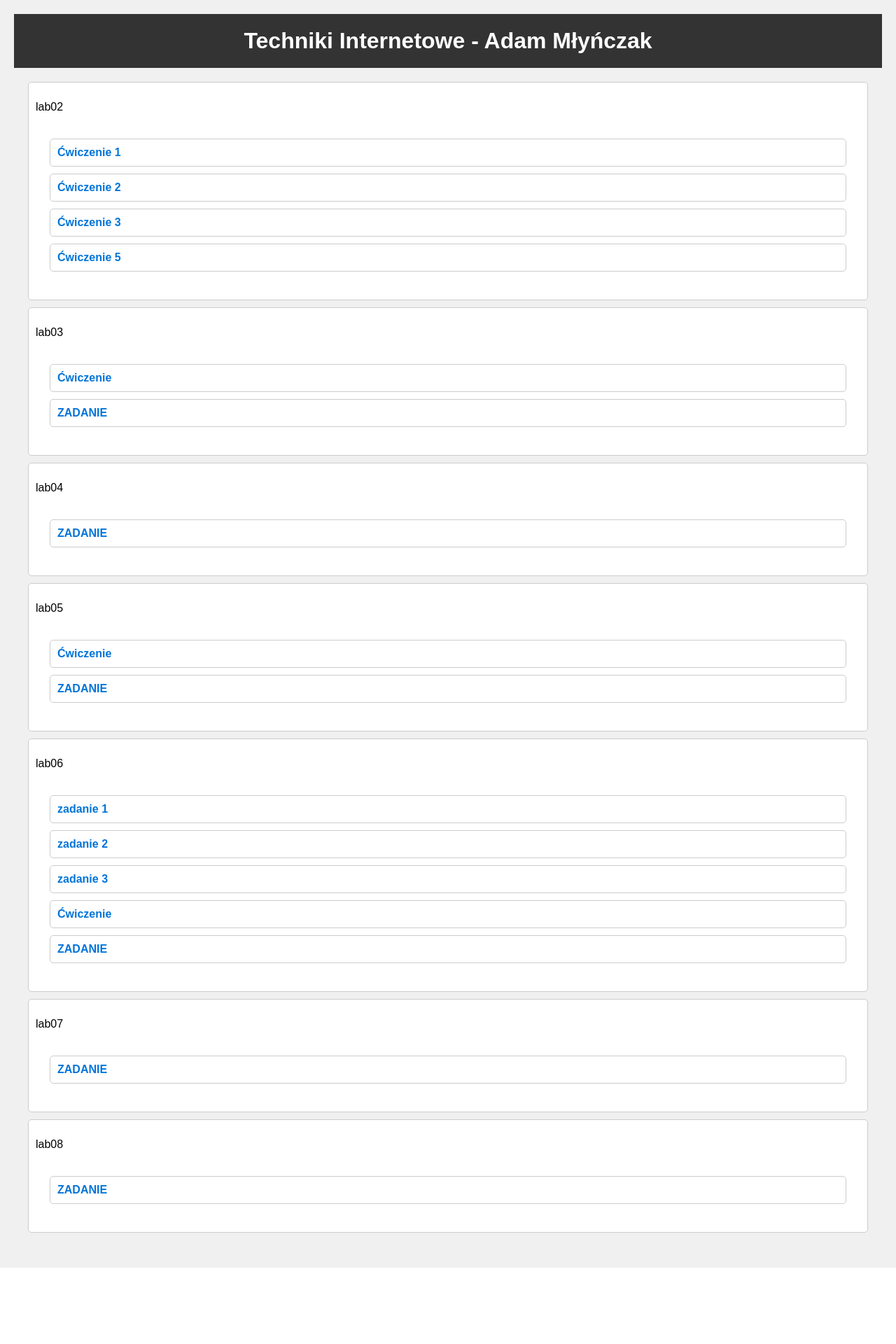
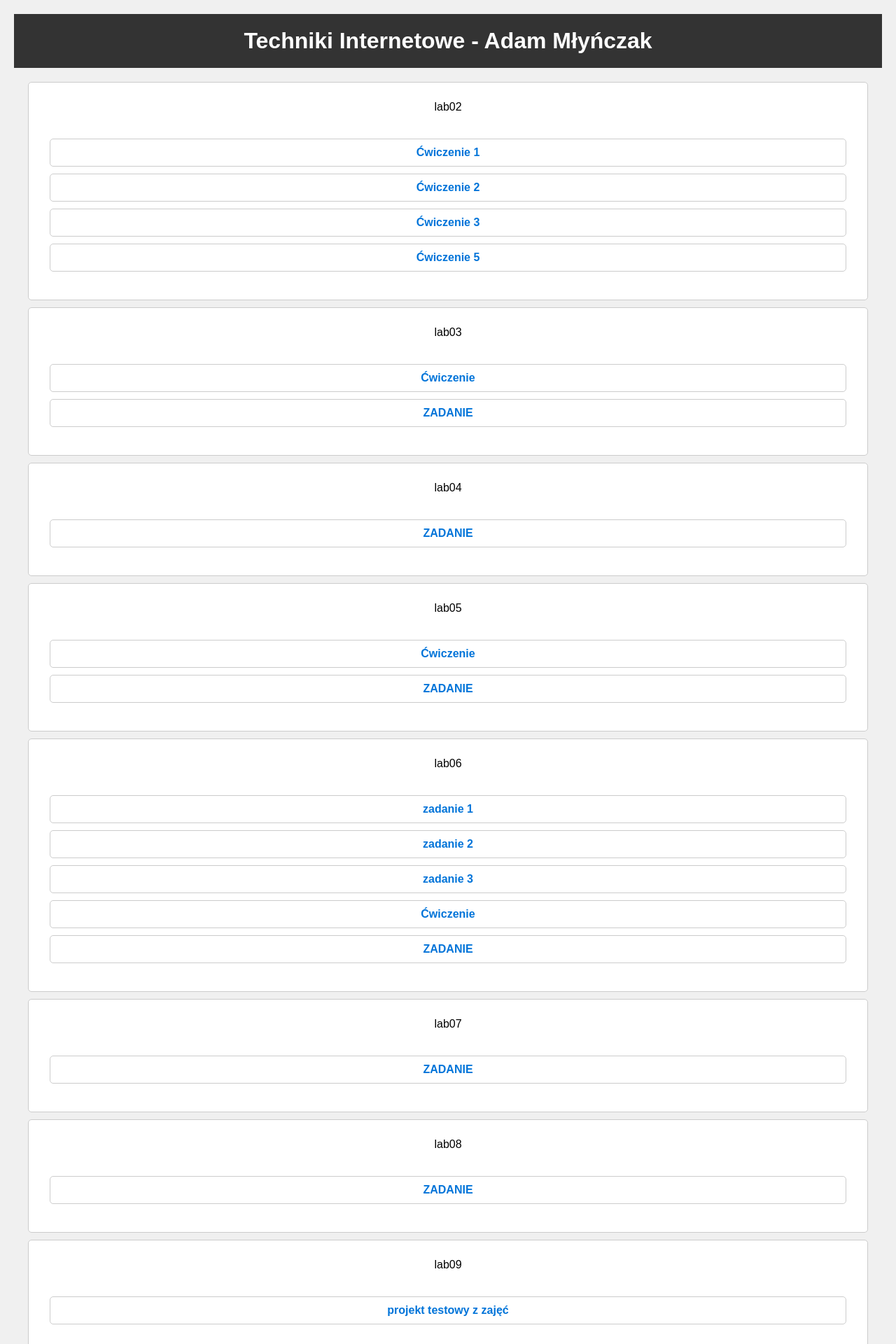
Before and after one commit to amlynczak/Techniki-Internetowe, a PHP site: page / in a window 1280 px wide. Shown: the top 1920 px of the page at 70% size. Before the commit the page ends 1811 px from the top, so only its background shows below. Run offline with PHP 8.4, Linux system fonts and the light colour scheme.

Commit message:
strona startowa

```diff
--- a/lab01/index.html
+++ b/lab01/index.html
@@ -53,6 +53,41 @@
 				<li><a href="./lab08/task/index.php">ZADANIE</a></li>
 			</ul>
 		</li>
+		<li><p>lab09</p>
+			<ul>
+				<li><a href="./lab09/mvc2/index.php">projekt testowy z zajęć</a></li>
+			</ul>
+		</li>
+		<li><p>lab10</p>
+			<ul>
+				<li><a href="./lab10/index.php">ZADANIE</a></li>
+			</ul>
+		</li>
+		<li><p>lab11</p>
+			<ul>
+				<li><a href="http://pascal.fis.agh.edu.pl:7009/">ZADANIE (należy uruchomić serwer node js)</a></li>
+			</ul>
+		</li>
+		<li><p>lab12</p>
+			<ul>
+				<li><a href="./lab12/client.html">ZADANIE</a></li>
+			</ul>
+		</li>
+		<li><p>lab13</p>
+			<ul>
+				<li><a href="http://pascal.fis.agh.edu.pl:9006/">ZADANIE (należy uruchomić serwer node js)</a></li>
+			</ul>
+		</li>
+		<li><p>lab14</p>
+			<ul>
+				<li><a href="./lab14/index.php">ZADANIE</a></li>
+			</ul>
+		</li>
+		<li><p>projekt zaliczeniowy</p>
+			<ul>
+				<li><a href="http://pascal.fis.agh.edu.pl:9006/">PROJEKT (należy uruchomić serwer node js)</a></li>
+			</ul>
+		</li>
 	</ul>
 </body>
 </html>
--- a/lab01/style.css
+++ b/lab01/style.css
@@ -1,17 +1,14 @@
-/* Apply a reset to remove default margin and padding */
 body, h1, ul, li {
     margin: 0;
     padding: 0;
   }
 
-  /* Style the body */
 body {
   font-family: Arial, sans-serif;
   background-color: #f0f0f0;
   margin: 20px;
 }
 
-  /* Style the header (H1) */
 h1 {
   text-align: center;
   padding: 20px;
@@ -19,29 +16,37 @@ body, h1, ul, li {
   color: #fff;
 }
 
-  /* Style the main list (UL) */
 ul {
   list-style-type: none;
   padding: 20px;
 }
 
-  /* Style list items (LI) for each lab */
+
 li {
   margin-bottom: 10px;
   background-color: #fff;
   border: 1px solid #ccc;
   padding: 10px;
   border-radius: 5px;
+  text-align: center;
 }
 
-  /* Style links (A) */
 a {
   text-decoration: none;
   color: #0074d9;
   font-weight: bold;
 }
 
-  /* On hover, change link color */
 a:hover {
   color: #0056b3;
 }
+
+p{
+  text-align: center;
+  font-family: Arial, sans-serif;
+}
+
+elem:hover{
+  background-color: #333;
+  color: #fff;
+}
```
Lines whose indentation alone changed are shown as unchanged.
